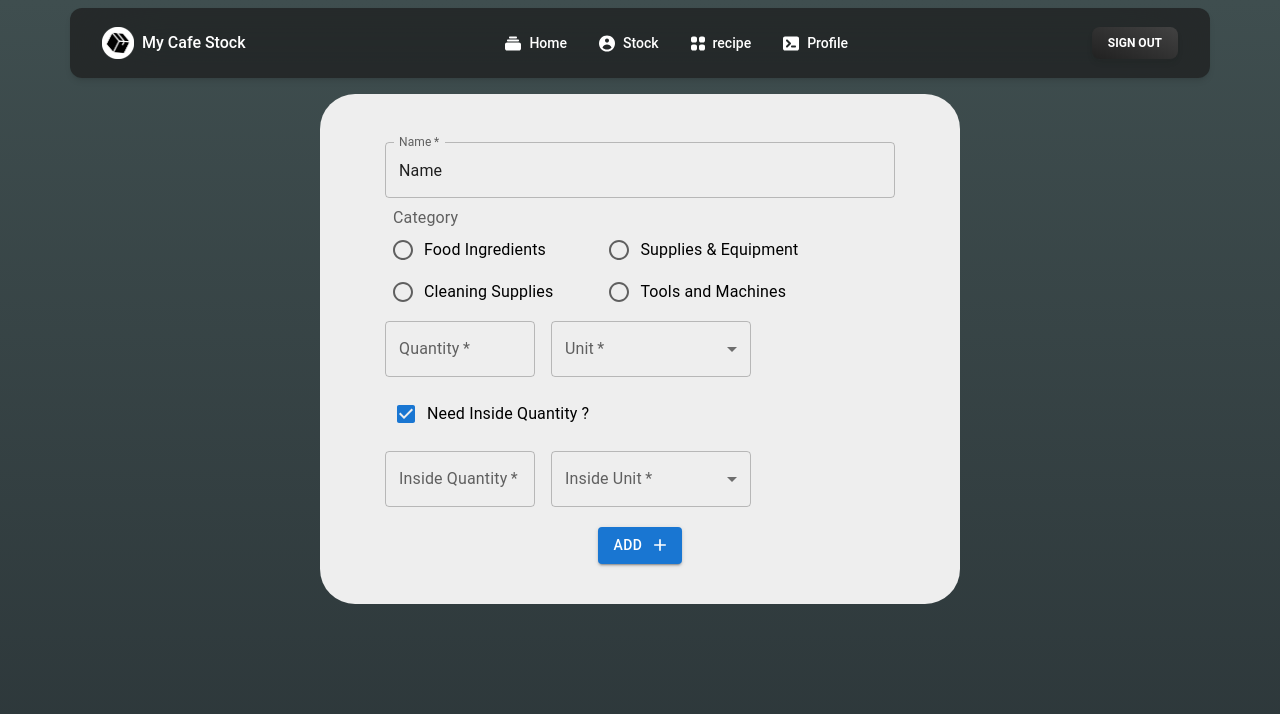
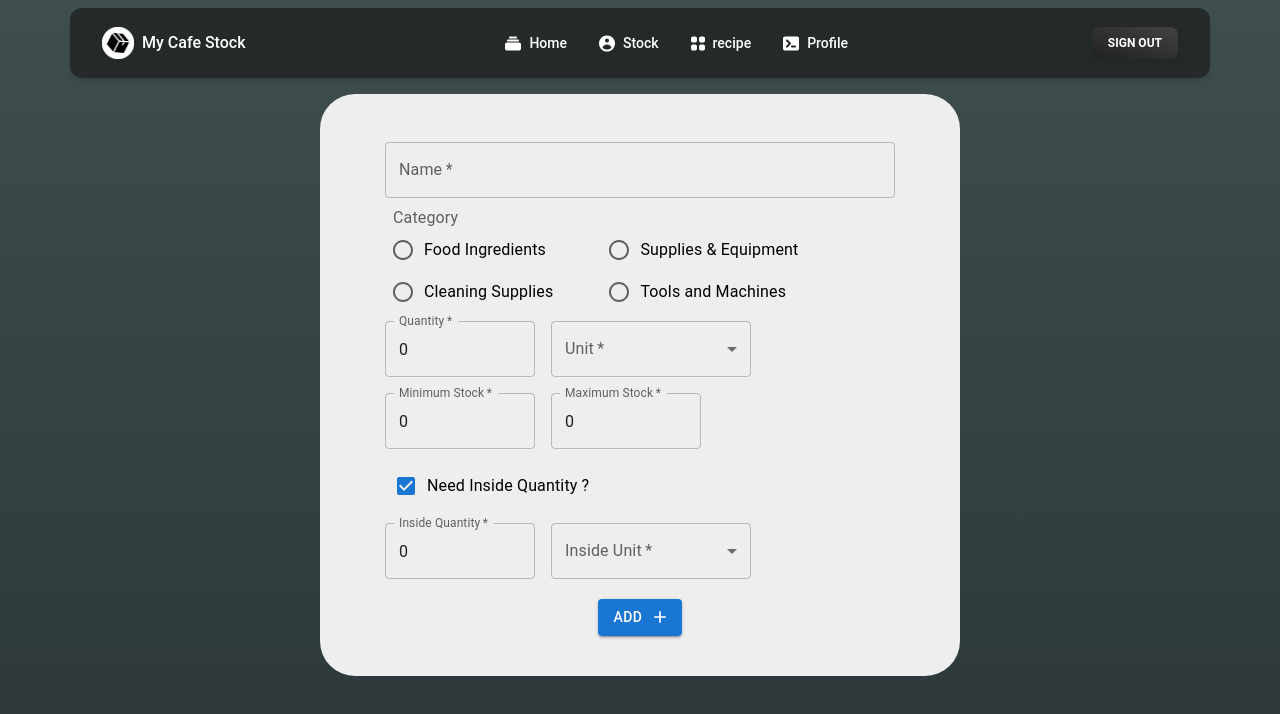
Before and after one commit to Project-Web-Development/Cafe-Stock-Management, a React (Create React App) app: page /addnewstock in a window 1280 px wide. Shown: the top 714 px of the page. Built offline with nearby package versions, Linux system fonts and the light colour scheme; no server answers.

Commit message:
addStock 80%

```diff
--- a/src/Components/Table.jsx
+++ b/src/Components/Table.jsx
@@ -81,7 +81,7 @@ export default function ReactVirtualizedTable() {
   const [rows, setRows] = useState([]);
 
   return (
-    <Paper style={{ height: 400, width: '80%' }}>
+    <Paper style={{ height: 400, width: '78.5%' }}>
       <Table>
         <TableHead>
           <TableRow>
--- a/src/Context/firebaseController.js
+++ b/src/Context/firebaseController.js
@@ -1,5 +1,5 @@
 import { db } from "../Configs/firebaseConfig";
-import { collection, query, where, getDocs } from "firebase/firestore";
+import { collection, query, where, getDocs, addDoc } from "firebase/firestore";
 export const getUserDataByEmail = async (email) => {
     try {
       const usersCollection = collection(db, "Users"); // Mengakses koleksi "Users" di Firestore
@@ -58,3 +58,14 @@ export const getUserDataByEmail = async (email) => {
       throw error;
     }
   }
+
+  export default async function addNewStock(stockData) {
+    try {
+      const stockRef = collection(db, "Stock"); // Referensi koleksi "Stock" di Firestore
+      await addDoc(stockRef, stockData); // Menambahkan dokumen baru ke koleksi "Stock"
+      console.log("Data stock berhasil ditambahkan ke Firebase!");
+    } catch (error) {
+      console.error("Error adding stock data:", error);
+      throw error;
+    }
+  }
--- a/src/Pages/AddNewStock.jsx
+++ b/src/Pages/AddNewStock.jsx
@@ -15,16 +15,78 @@ import FormGroup from "@mui/material/FormGroup";
 import Button from "@mui/material/Button";
 import AddIcon from "@mui/icons-material/Add";
 import Stack from "@mui/material/Stack";
+import addNewStock from "../Context/firebaseController"
+import { useUserData } from "../Context/getUserData";
+import { useMediaQuery } from "@mui/material";
 export default function AddNewStock() {
   const [unit, setUnit] = React.useState("");
   const [insideUnit, setinsideUnit] = React.useState("");
+  const [isInsideQuantityNeeded, setIsInsideQuantityNeeded] =
+    React.useState(true);
+  const [stockName, setStockName] = React.useState("");
+  const [category, setCategory] = React.useState("");
+  const [quantity, setQuantity] = React.useState(0);
+  const [minimumStock, setMinimumStock] = React.useState(0);
+  const [maximumStock, setMaximumStock] = React.useState(0);
+  const [insideQuantity, setInsideQuantity] = React.useState(0);
+
+
+  const handleInsideQuantity = (event) => {
+    setInsideQuantity(parseInt(event.target.value))
+  }
+
+  const handleMinimumStockChange = (event) => {
+    setMinimumStock(parseInt(event.target.value));
+  };
+
+  const handleMaximumStockChange = (event) => {
+    setMaximumStock(parseInt(event.target.value))
+  }
 
   const handleUnitChange = (event) => {
     setUnit(event.target.value);
   };
 
+  const handleCategoryChange = (event) => {
+    setCategory(event.target.value);
+  };
+
   const handleInsideUnitChange = (event) => {
     setinsideUnit(event.target.value);
+  };
+
+  const handleCheckboxChange = (event) => {
+    setIsInsideQuantityNeeded(event.target.checked); // Mengatur state berdasarkan status checkbox
+  };
+
+  const handleQuantityChange = (event) => {
+    setQuantity(parseInt(event.target.value));
+  };
+
+  const userData = useUserData();
+  const addStockToFirebase = async () => {
+    const stockDataToAdd = {
+      StockName: stockName,
+      Category: category,
+      Quantity: quantity,
+      Unit: unit,
+      MinimumStock: minimumStock,
+      MaximumStock: maximumStock,
+      InsideQuantityPerUnit: insideQuantity,
+      InsideUnit: insideUnit,
+      Email: userData.email
+    };
+    addNewStock(stockDataToAdd);
+
+    //reset
+    setStockName("");
+    setCategory("");
+    setQuantity(0)
+    setUnit("")
+    setMinimumStock(0)
+    setMaximumStock(0)
+    setInsideQuantity(0)
+    setinsideUnit("")
   };
   return (
     <div className="flex flex-col items-center bg-gradient-to-b from-[#3F4E4F] to-[#2C3639] h-screen pt-2">
@@ -44,8 +106,9 @@ export default function AddNewStock() {
                 required
                 id="outlined-required"
                 label="Name"
-                defaultValue="Name"
+                value={stockName}
                 style={{ color: "white" }}
+                onChange={(e) => setStockName(e.target.value)}
               />
             </div>
           </Box>
@@ -58,6 +121,8 @@ export default function AddNewStock() {
               aria-labelledby="demo-row-radio-buttons-group-label"
               name="row-radio-buttons-group"
               className="ms-4 flex flex-col"
+              value={category}
+              onChange={handleCategoryChange}
             >
               <div className="flex flex-col justify-center ">
                 <FormControlLabel
@@ -100,9 +165,11 @@ export default function AddNewStock() {
                   required
                   id="outlined-required"
                   label="Quantity"
-                  defaultValue="Quantity"
+                  defaultValue={0}
                   style={{ color: "white" }}
                   type="number"
+                  onChange={handleQuantityChange}
+                  value={quantity}
                 />
               </div>
             </Box>
@@ -131,10 +198,61 @@ export default function AddNewStock() {
               </FormControl>
             </Box>
           </div>
+
+          <div className="flex justify-center">
+            <Box
+              component="form"
+              sx={{
+                "& .MuiTextField-root": { m: 1, width: "150px" },
+              }}
+              noValidate
+              autoComplete="off"
+            >
+              <div className="">
+                <TextField
+                  required
+                  id="outlined-required"
+                  label="Minimum Stock"
+                  defaultValue={0}
+                  value={minimumStock}
+                  onChange={handleMinimumStockChange}
+                  style={{ color: "white" }}
+                  type="number"
+                />
+              </div>
+            </Box>
+            <Box
+              component="form"
+              sx={{
+                "& .MuiTextField-root": { m: 1, width: "150px" },
+              }}
+              noValidate
+              autoComplete="off"
+            >
+              <div className="">
+                <TextField
+                  required
+                  id="outlined-required"
+                  label="Maximum Stock"
+                  defaultValue={0}
+                  value={maximumStock}
+                  onChange={handleMaximumStockChange}
+                  style={{ color: "white" }}
+                  type="number"
+                />
+              </div>
+            </Box>
+          </div>
+
           <div>
             <FormGroup>
               <FormControlLabel
-                control={<Checkbox defaultChecked />}
+                control={
+                  <Checkbox
+                    checked={isInsideQuantityNeeded}
+                    onChange={handleCheckboxChange}
+                  />
+                }
                 label="Need Inside Quantity ?"
                 sx={{ m: 1 }}
               />
@@ -154,9 +272,12 @@ export default function AddNewStock() {
                   required
                   id="outlined-required"
                   label="Inside Quantity"
-                  defaultValue="Inside Quantity"
+                  defaultValue={0}
+                  value={insideQuantity}
+                  onChange={handleInsideQuantity}
                   style={{ color: "white" }}
                   type="number"
+                  disabled={!isInsideQuantityNeeded}
                 />
               </div>
             </Box>
@@ -172,6 +293,7 @@ export default function AddNewStock() {
                   label="insideUnit"
                   required
                   onChange={handleInsideUnitChange}
+                  disabled={!isInsideQuantityNeeded}
                 >
                   <MenuItem value={"Pieces"}>Pieces (Pcs)</MenuItem>
                   <MenuItem value={"Kilogram"}>Kilogram (Kg)</MenuItem>
@@ -187,7 +309,11 @@ export default function AddNewStock() {
           </div>
           <div className="flex justify-center  w-full mt-3">
             <Stack direction="row" spacing={2}>
-              <Button variant="contained" endIcon={<AddIcon />}>
+              <Button
+                variant="contained"
+                endIcon={<AddIcon />}
+                onClick={addStockToFirebase}
+              >
                 Add
               </Button>
             </Stack>
--- a/src/Pages/Home.jsx
+++ b/src/Pages/Home.jsx
@@ -1,9 +1,5 @@
 import React from "react";
 import NavbarDefault from "../Components/NavigationBar";
-import Footer from "../Components/Footer";
-// import { useAuth } from "../Context/AuthContext";
-// import { Navigate } from "react-router-dom";
-// import { getUserDataByEmail } from "../Context/firebaseController";
 import { useUserData } from '../Context/getUserData';
 import { Navigate } from "react-router-dom";
 
@@ -14,7 +10,7 @@ function Home() {
   }
 
     return (
-      <div className="bg-gradient-to-b from-[#3F4E4F] to-[#2C3639] h-screen pt-2">
+      <div className="bg-gradient-to-b from-[#3F4E4F] to-[#2C3639] h-screen pt-5">
         <NavbarDefault />
         {userData && (
           <div>
--- a/src/Pages/Stock.jsx
+++ b/src/Pages/Stock.jsx
@@ -13,7 +13,7 @@ StockPage(){
         return <Navigate to="/" />;
     }
     return (
-        <div className="bg-gradient-to-b from-[#3F4E4F] to-[#2C3639] h-screen pt-2">
+        <div className="bg-gradient-to-b from-[#3F4E4F] to-[#2C3639] h-screen pt-5 ">
             <NavbarDefault/>
             <div className="flex flex-col items-center mt-4 ">
                 <StockTable/>
```
